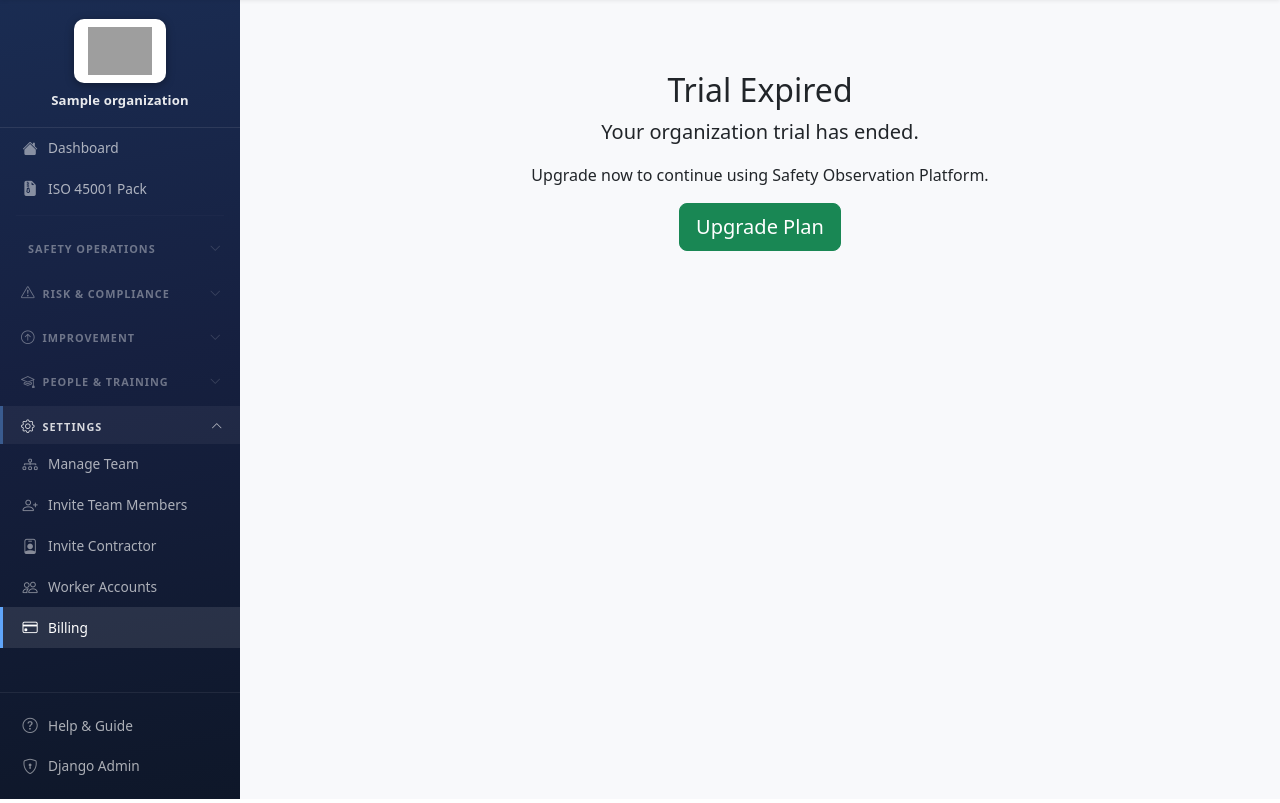
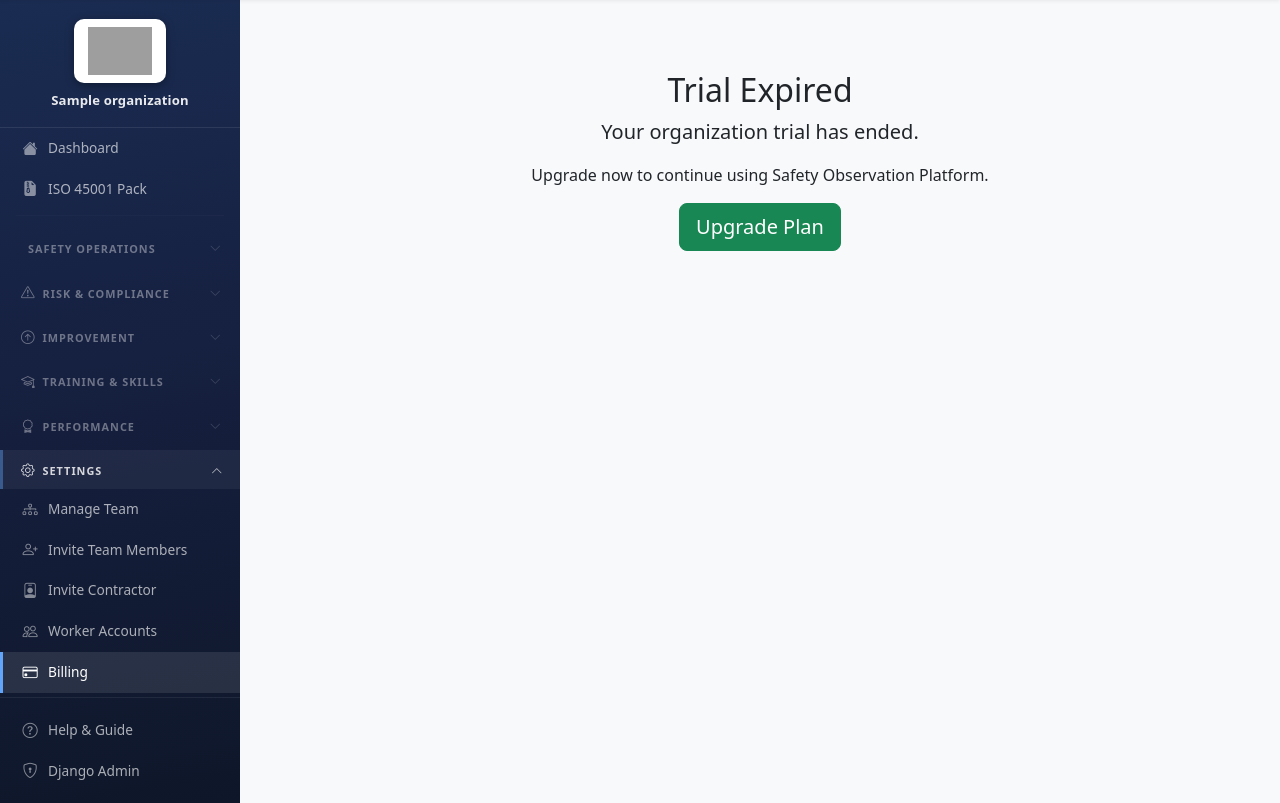
Before and after one commit to SundarML/safety-saas-claude, a Django app: page /billing/ in a window 1280 px wide. Shown: the part 59-862 px from the top of the page. Run offline with Django 5.2, Linux system fonts and the light colour scheme; a user stored in the database is signed in; tables that the repository leaves empty hold one stand-in row (values such as "Sample post"); grey boxes are pictures that could not be loaded.

Commit message:
Split sidebar People & Training into two groups
Training & Skills: Dashboard, Modules, Skill Matrix, Manage Skills
Performance: Appraisal Cycles, New Cycle, My Appraisals

Each group now collapses independently and covers a single domain.

Co-Authored-By: Claude Sonnet 4.6 <noreply@anthropic.com>

```diff
--- a/templates/base.html
+++ b/templates/base.html
@@ -948,11 +948,11 @@
       {% endif %}
     </div>
 
-    <!-- ══ GROUP: PEOPLE & TRAINING ══ -->
+    <!-- ══ GROUP: TRAINING & SKILLS ══ -->
     <button class="sb-group-header" type="button"
             data-bs-toggle="collapse" data-bs-target="#grp-training"
             data-sb-group="training" aria-expanded="false">
-      <span><i class="bi bi-mortarboard sb-group-icon"></i>People &amp; Training</span>
+      <span><i class="bi bi-mortarboard sb-group-icon"></i>Training &amp; Skills</span>
       <i class="bi bi-chevron-down sb-chevron"></i>
     </button>
     <div class="collapse sb-group-content" id="grp-training">
@@ -966,7 +966,28 @@
          data-bs-toggle="tooltip" data-bs-placement="right" title="Browse available training modules and take assessments to earn skill credits">
         <i class="bi bi-mortarboard"></i> Modules
       </a>
-      <div class="sb-group-label has-divider">Performance Appraisal</div>
+      {% if user.is_manager or user.is_safety_manager %}
+      <a href="{% url 'training:skill_matrix' %}"
+         class="sb-link {% if 'training' in request.path and 'matrix' in request.path %}active{% endif %}"
+         data-bs-toggle="tooltip" data-bs-placement="right" title="View employee proficiency levels and identify skill gaps across the team">
+        <i class="bi bi-grid-3x3-gap"></i> Skill Matrix
+      </a>
+      <a href="{% url 'training:manage_skills' %}"
+         class="sb-link {% if 'training' in request.path and 'manage' in request.path %}active{% endif %}"
+         data-bs-toggle="tooltip" data-bs-placement="right" title="Add and manage skill categories and competency definitions">
+        <i class="bi bi-tags"></i> Manage Skills
+      </a>
+      {% endif %}
+    </div>
+
+    <!-- ══ GROUP: PERFORMANCE ══ -->
+    <button class="sb-group-header" type="button"
+            data-bs-toggle="collapse" data-bs-target="#grp-performance"
+            data-sb-group="performance" aria-expanded="false">
+      <span><i class="bi bi-award sb-group-icon"></i>Performance</span>
+      <i class="bi bi-chevron-down sb-chevron"></i>
+    </button>
+    <div class="collapse sb-group-content" id="grp-performance">
       {% if user.is_manager or user.is_safety_manager %}
       <a href="{% url 'appraisals:cycle_list' %}"
          class="sb-link {% if 'appraisals' in request.path and 'my' not in request.path %}active{% endif %}"
@@ -987,19 +1008,6 @@
          title="View your appraisal records, propose goals and submit self-assessment">
         <i class="bi bi-award"></i> My Appraisals
       </a>
-
-      {% if user.is_manager or user.is_safety_manager %}
-      <a href="{% url 'training:skill_matrix' %}"
-         class="sb-link {% if 'training' in request.path and 'matrix' in request.path %}active{% endif %}"
-         data-bs-toggle="tooltip" data-bs-placement="right" title="View employee proficiency levels and identify skill gaps across the team">
-        <i class="bi bi-grid-3x3-gap"></i> Skill Matrix
-      </a>
-      <a href="{% url 'training:manage_skills' %}"
-         class="sb-link {% if 'training' in request.path and 'manage' in request.path %}active{% endif %}"
-         data-bs-toggle="tooltip" data-bs-placement="right" title="Add and manage skill categories and competency definitions">
-        <i class="bi bi-tags"></i> Manage Skills
-      </a>
-      {% endif %}
     </div>
 
     {% if user.is_manager or user.is_safety_manager %}
```
